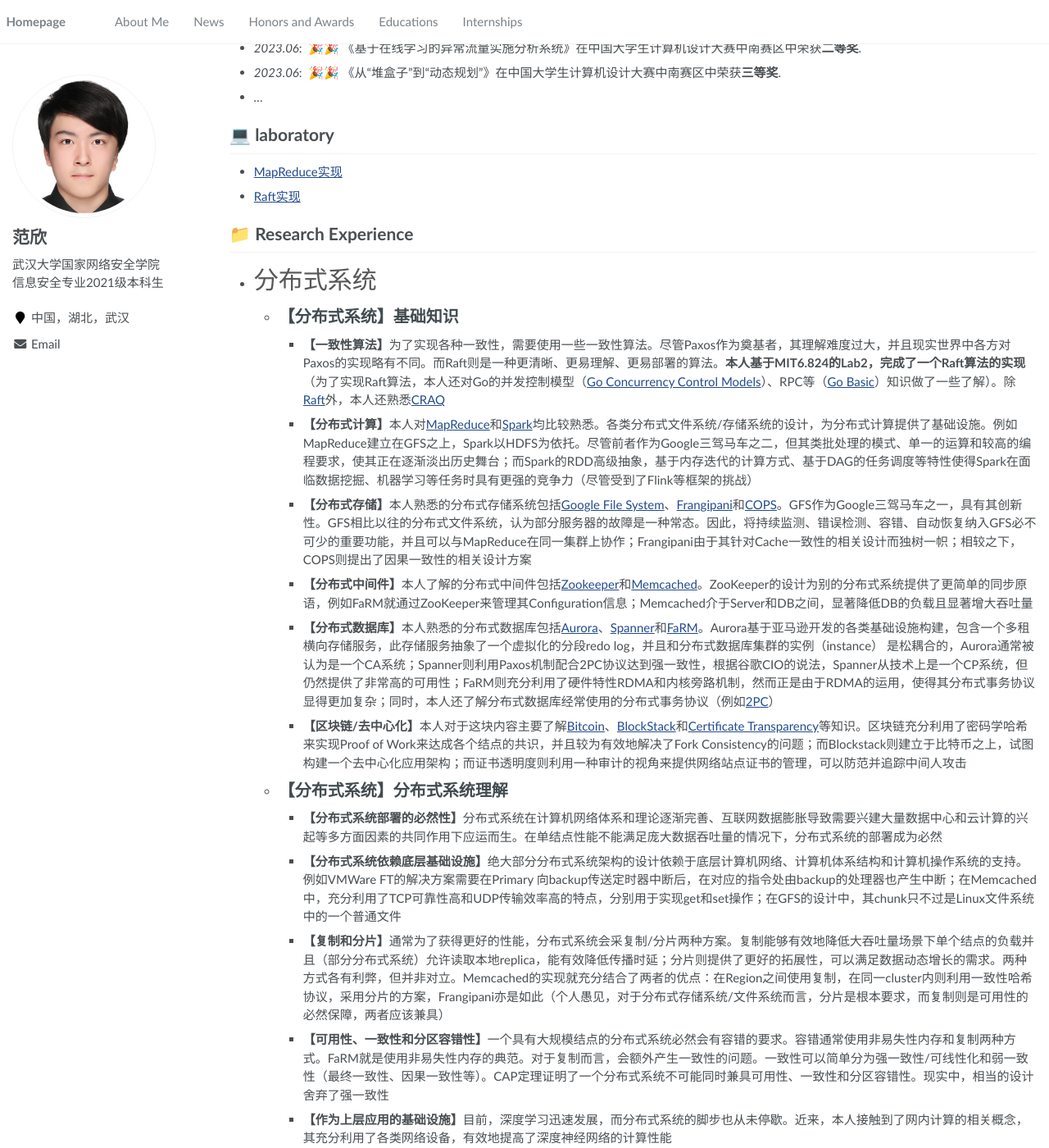
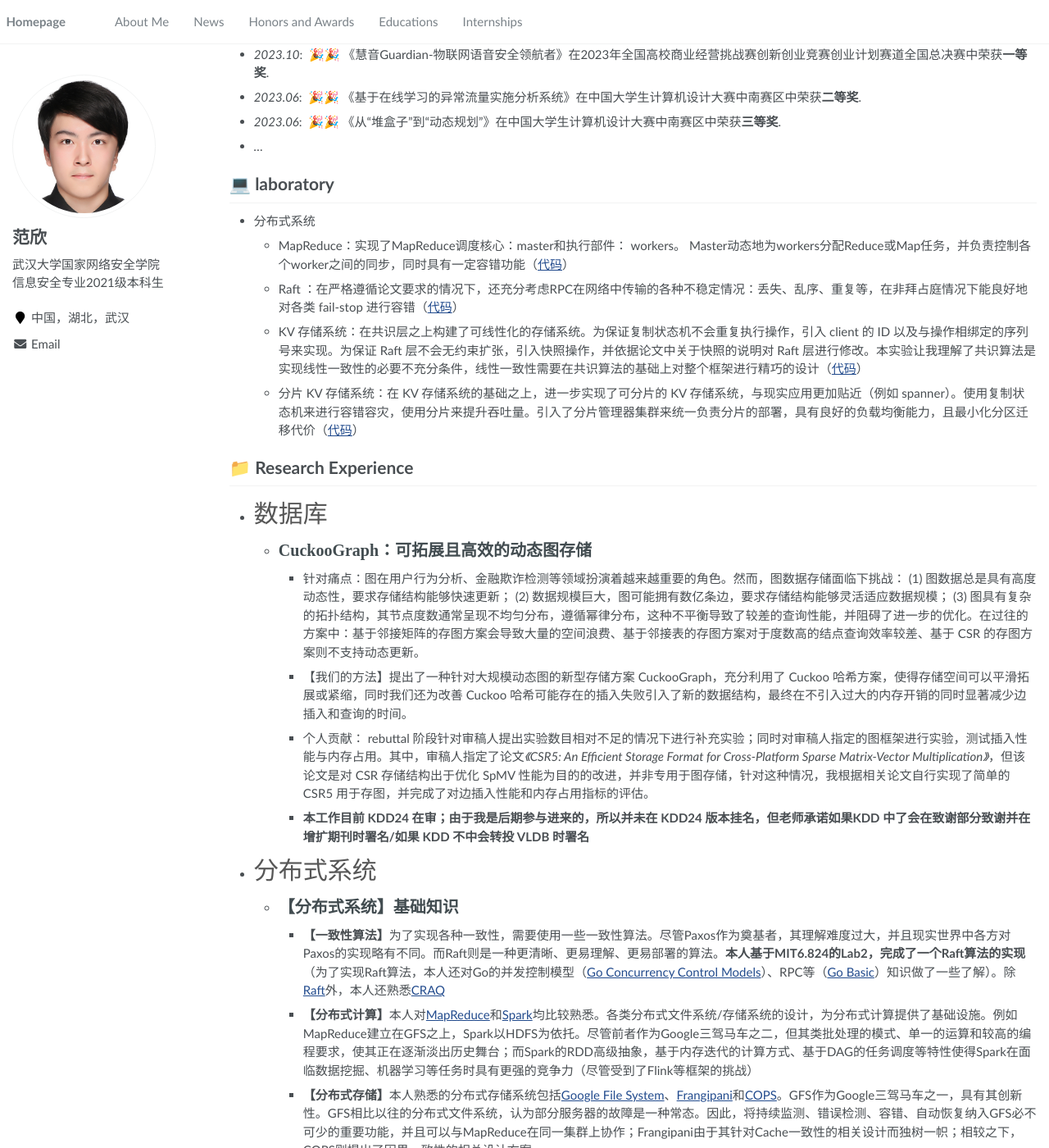
Before and after one commit to fx23333/fx23333.github.io, a Jekyll site: the page built from _pages/about.md, in a window 1280 px wide and 1400 px high, scrolled down 600 px. Shown: the whole window at 82% size. Built offline with Jekyll 4.4.1, drawn with Linux system fonts in a browser that asks for light colours; some web fonts are replaced; some of the changed text lies outside the part shown.

Commit message:
2024-05-07

```diff
--- a/_pages/about.md
+++ b/_pages/about.md
@@ -22,14 +22,16 @@ redirect_from:
 <link rel="stylesheet" type="text/css" href="../assets/css/newfont.css">
 
 # 🏫 Background
-- **专业排名**：前五学期：4/144（2.7%），其中第二学年在年级中成绩排名：1/144，并获**国家奖学金**
+- **成绩均分**：GPA： 3.94/4.0; 均分： 92.75/100
+- **成绩排名**：GPA：**5/144 (3.4%)**; 均分： **3/144 (2.6%)**; 其中第二学年成绩排名:1/144，并获**国家奖学金**
 - **语言能力**：以良好成绩通过CET4(639)和CET6(631)；本科阶段所有英语课程均获满绩(4.0)，其中《英国社会与文化》课程获97分，(根据公共课成绩分析系统)卷面成绩排名全校第一；常在codeforces上刷题，长时间面对英文题面，具备良好英语文献阅读能力
 - **核心课程**：高等数学（97，94）、概率论与数理统计（97）、信息安全数学基础（96）、离散数学（92）、计算机组成原理（95，96）、算法设计与分析（94）、数字逻辑与EDA（98，95）、数据库系统（95）、操作系统原理（92）、编译原理（92）
 - **编程能力**：编程常用语言为C++、Python、Go、Verilog；熟悉算法与数据结构，抽象能力强，代码风格良好；熟悉Linux系统如Ubuntu，Kali的使用；熟悉IDA、OllyDebug等工具的使用；熟悉x86汇编语言；熟悉计算机体系结构、操作系统相关知识；熟悉分布式系统基础（分布式计算框架-如MapReduce/Spark；分布式存储/文件系统-如GFS/Frangipani；分布式事务/数据库-如2PC/Spanner/FaRM/Aurora；分布式中间件-如：Memcached/ZooKeeper；一致性算法-如Raft/CRAQ）
-- **开发工具**：VS Code，PyCharm，Clion，Vivado，LaTeX(Overleaf)，Git
+- **开发工具**：VS Code，GoLand, PyCharm，Clion，Vivado，LaTeX(Overleaf)，Git
 - **在校荣誉**：曾获**2022年度国家奖学金（该年度年级成绩排名为：1/144）**、武汉大学甲等奖学金（5%）、武汉大学三好学生、武汉大学优秀学生、武汉大学优秀共青团员及多项竞赛奖金，在校累计获奖金额逾30000元
 
 # 🔥 News
+- *2024.05*: &nbsp;🎉🎉  在第十五届蓝桥杯全国软件和信息技术专业人才大赛个人赛省赛（软件赛，C++ A组） 湖北赛区中荣获**二等奖**
 - *2023.12*: &nbsp;🎉🎉  获得2022-2023学年年度学习先进个人以及学习进步个人荣誉称号.
 - *2023.10*: &nbsp;🎉🎉  在2022-2023学年年度综合素质测评中取得了1/144的成绩排名，并获**国家奖学金**、武汉大学优秀学生甲等奖学金以及武汉大学三好学生.
 - *2023.10*: &nbsp;🎉🎉 《慧音Guardian-物联网语音安全领航者》在2023年全国高校商业经营挑战赛创新创业竞赛创业计划赛道全国总决赛中荣获**一等奖**.
@@ -38,10 +40,19 @@ redirect_from:
 - *...*
 
 # 💻 laboratory
-- [MapReduce实现](https://github.com/fx23333/MapReduce)
-- [Raft实现](https://github.com/fx23333/Raft)
+- 分布式系统
+  - MapReduce：实现了MapReduce调度核心：master和执行部件： workers。 Master动态地为workers分配Reduce或Map任务，并负责控制各个worker之间的同步，同时具有一定容错功能（[代码](https://github.com/fx23333/MapReduce)）
+  - Raft ：在严格遵循论文要求的情况下，还充分考虑RPC在网络中传输的各种不稳定情况：丢失、乱序、重复等，在非拜占庭情况下能良好地对各类 fail-stop 进行容错（[代码](https://github.com/fx23333/MapReduce)）
+  - KV 存储系统：在共识层之上构建了可线性化的存储系统。为保证复制状态机不会重复执行操作，引入 client 的 ID 以及与操作相绑定的序列号来实现。为保证 Raft 层不会无约束扩张，引入快照操作，并依据论文中关于快照的说明对 Raft 层进行修改。本实验让我理解了共识算法是实现线性一致性的必要不充分条件，线性一致性需要在共识算法的基础上对整个框架进行精巧的设计（[代码](https://github.com/fx23333/kvraft/tree/master)）
+  - 分片 KV 存储系统：在 KV 存储系统的基础之上，进一步实现了可分片的 KV 存储系统，与现实应用更加贴近（例如 spanner）。使用复制状态机来进行容错容灾，使用分片来提升吞吐量。引入了分片管理器集群来统一负责分片的部署，具有良好的负载均衡能力，且最小化分区迁移代价（[代码](https://github.com/fx23333/shardkv)）
 
 # 📁 Research Experience
+- <span class="xingkai" style="font-size: 30px;">数据库</span>
+  - <span class="youyuan"> CuckooGraph：可拓展且高效的动态图存储</span>
+    - 针对痛点：图在用户行为分析、金融欺诈检测等领域扮演着越来越重要的角色。然而，图数据存储面临下挑战： (1) 图数据总是具有高度动态性，要求存储结构能够快速更新； (2) 数据规模巨大，图可能拥有数亿条边，要求存储结构能够灵活适应数据规模； (3) 图具有复杂的拓扑结构，其节点度数通常呈现不均匀分布，遵循幂律分布，这种不平衡导致了较差的查询性能，并阻碍了进一步的优化。在过往的方案中：基于邻接矩阵的存图方案会导致大量的空间浪费、基于邻接表的存图方案对于度数高的结点查询效率较差、基于 CSR 的存图方案则不支持动态更新。
+    - 【我们的方法】提出了一种针对大规模动态图的新型存储方案 CuckooGraph，充分利用了 Cuckoo 哈希方案，使得存储空间可以平滑拓展或紧缩，同时我们还为改善 Cuckoo 哈希可能存在的插入失败引入了新的数据结构，最终在不引入过大的内存开销的同时显著减少边插入和查询的时间。
+    - 个人贡献： rebuttal 阶段针对审稿人提出实验数目相对不足的情况下进行补充实验；同时对审稿人指定的图框架进行实验，测试插入性能与内存占用。其中，审稿人指定了论文*《CSR5: An Efficient Storage Format for Cross-Platform Sparse Matrix-Vector Multiplication》*，但该论文是对 CSR 存储结构出于优化 SpMV 性能为目的的改进，并非专用于图存储，针对这种情况，我根据相关论文自行实现了简单的 CSR5 用于存图，并完成了对边插入性能和内存占用指标的评估。
+    - **本工作目前 KDD24 在审；由于我是后期参与进来的，所以并未在 KDD24 版本挂名，但老师承诺如果KDD 中了会在致谢部分致谢并在增扩期刊时署名/如果 KDD 不中会转投 VLDB 时署名**
 
 - <span class="xingkai" style="font-size: 30px;">分布式系统</span>
   - **<span class="youyuan">【分布式系统】</span>**<span class="fangsong">基础知识</span>
@@ -56,11 +67,12 @@ redirect_from:
     - **【分布式系统部署的必然性】**分布式系统在计算机网络体系和理论逐渐完善、互联网数据膨胀导致需要兴建大量数据中心和云计算的兴起等多方面因素的共同作用下应运而生。在单结点性能不能满足庞大数据吞吐量的情况下，分布式系统的部署成为必然
     - **【分布式系统依赖底层基础设施】**绝大部分分布式系统架构的设计依赖于底层计算机网络、计算机体系结构和计算机操作系统的支持。例如VMWare FT的解决方案需要在Primary 向backup传送定时器中断后，在对应的指令处由backup的处理器也产生中断；在Memcached中，充分利用了TCP可靠性高和UDP传输效率高的特点，分别用于实现get和set操作；在GFS的设计中，其chunk只不过是Linux文件系统中的一个普通文件
     - **【复制和分片】**通常为了获得更好的性能，分布式系统会采复制/分片两种方案。复制能够有效地降低大吞吐量场景下单个结点的负载并且（部分分布式系统）允许读取本地replica，能有效降低传播时延；分片则提供了更好的拓展性，可以满足数据动态增长的需求。两种方式各有利弊，但并非对立。Memcached的实现就充分结合了两者的优点：在Region之间使用复制，在同一cluster内则利用一致性哈希协议，采用分片的方案，Frangipani亦是如此（个人愚见，对于分布式存储系统/文件系统而言，分片是根本要求，而复制则是可用性的必然保障，两者应该兼具）
-    - **【可用性、一致性和分区容错性】**一个具有大规模结点的分布式系统必然会有容错的要求。容错通常使用非易失性内存和复制两种方式。FaRM就是使用非易失性内存的典范。对于复制而言，会额外产生一致性的问题。一致性可以简单分为强一致性/可线性化和弱一致性（最终一致性、因果一致性等）。CAP定理证明了一个分布式系统不可能同时兼具可用性、一致性和分区容错性。现实中，相当的设计舍弃了强一致性
+    - **【可用性、一致性和分区容错性】**一个具有大规模结点的分布式系统必然会有容错的要求。容错通常使用非易失性内存和复制两种方式。FaRM就是使用非易失性内存的典范。对于复制而言，会额外产生一致性的问题。一致性可以简单分为强一致性/可线性化和弱一致性（最终一致性、因果一致性等）。CAP定理证明了在网络分区已经发生了的情况下，一致性和可用性是不可能共存的
     - **【作为上层应用的基础设施】**目前，深度学习迅速发展，而分布式系统的脚步也从未停歇。近来，本人接触到了网内计算的相关概念，其充分利用了各类网络设备，有效地提高了深度神经网络的计算性能
 
-  - <span class="youyuan">【学习计划】</span>
-    - 因为接触时间较短，我目前的知识水平可能还比较有限，但我具有足够的毅力决心以及对分布式系统领域十足的兴趣，所以会在未来进一步学习系统相关的知识。我计划继续完成MIT6.824的学习和Lab，剩余内容已经不多，相信很快就能完成；我还会再利用剩余时间，去完成高质量的操作系统lab（本校的操作系统实验使用ia32架构，并且对于多进程调度等内容涉及较少，但相应地收获了很多x86汇编的知识），例如MIT6.828等；同时我也将广泛涉猎编译原理、计算机体系结构等领域的相关知识并阅读近年来分布式系统领域的[经典论文](https://iswade.github.io/02_distributed_system_paper)
+  <!-- - <span class="youyuan">【学习计划】</span>
+    - 因为接触时间较短，我目前的知识水平可能还比较有限，但我具有足够的毅力决心以及对分布式系统领域十足的兴趣，所以会在未来进一步学习系统相关的知识。我计划继续完成MIT6.824的学习和Lab，剩余内容已经不多，相信很快就能完成；我还会再利用剩余时间，去完成高质量的操作系统lab（本校的操作系统实验使用ia32架构，并且对于多进程调度等内容涉及较少，但相应地收获了很多x86汇编的知识），例如MIT6.828等；同时我也将广泛涉猎编译原理、计算机体系结构等领域的相关知识并阅读近年来分布式系统领域的[经典论文](https://iswade.github.io/02_distributed_system_paper) -->
+
 - <span class="xingkai" style="font-size: 30px;">系统安全</span>
   - <span class="youyuan">【信息系统安全】</span> <span class="fangsong">信息系统安全实践</span>
     - 依托OllyDebug和IDEA等工具对真实的恶意样本逻辑进行分析：[相关内容](https://1drv.ms/b/s!AlxOiC78JsFsh3AgpTWQou7M-CBA?e=c3mJxQ)
@@ -77,15 +89,15 @@ redirect_from:
 
 
 # 📚 Project
-- <span class="youyuan">【人工智能-自然语言处理】</span><span class="fangsong">Kaggle：Feedback Prize-Evaluating Student Writing</span>
+<!-- - <span class="youyuan">【人工智能-自然语言处理】</span><span class="fangsong">Kaggle：Feedback Prize-Evaluating Student Writing</span>
   - 访问了有史以来最大的学生写作数据集，对6至12年级学生撰写的论文中的文本进行分段，并对议论性和修辞性元素进行分类，帮助虚拟写作导师和自动写作系统利用这些算法减少评分时间，印证了自己在自然语言处理方面的优秀能力
   - **【比赛方案】**（1）数据方面首先对官方数据中一些不干净的原标签进行修复；（2）整体的方案采用了Longformer+Deberta的双模型融合；（3）为防止过拟合，尝试在模型头部位置加入Dropout层；（4）训练出了Longformer-base-4096和Deberta-large两个模型，并在模型预测出结果后，使用了后处理的方式来进一步筛选预测的实体，主要是对每种实体的最小长度和最小置信度做出限制，如果小于阈值则被后处理筛掉；（5）最后进行CV-10-Fold和简单的加权融合
-  - <span class="kaishu">取得了的0.712的Final Score，最终摘得本次竞赛的银牌（88 / 2058）</span>，[Feedback Prize Leaderboard](https://www.kaggle.com/competitions/feedback-prize-2021/leaderboard)
+  - <span class="kaishu">取得了的0.712的Final Score，最终摘得本次竞赛的银牌（88 / 2058）</span>，[Feedback Prize Leaderboard](https://www.kaggle.com/competitions/feedback-prize-2021/leaderboard) -->
 
-- <span class="youyuan">【人工智能-自然语言处理】</span><span class="fangsong">实体-立场分析（数据集构建和模型微调）</span>
+<!-- - <span class="youyuan">【人工智能-自然语言处理】</span><span class="fangsong">实体-立场分析（数据集构建和模型微调）</span>
   - 针对实验所选择的“两岸关系”、“疫苗”话题领域，对一段输入文本，识别文本中的实体，并给出该实体对于话题的立场
   - 利用序列标注的方法来解决—解决的核心便是序列标签的设计：经典的序列标注任务中，标签只包含实体的边界信息和实体的类别信息。我们将实体的立场信息同样地通过标签表现出来，由于立场信息、边界信息和类别信息这三者并不相互包含和重叠，因此，我们直接将实体的立场信息直接附加在原有的标签之后，将实体立场分析创新地转化为“立场嵌入式实体识别”任务
-  - <span class="kaishu">相关工作被评为课程Best Project</span>
+  - <span class="kaishu">相关工作被评为课程Best Project</span> -->
 
 - <span class="youyuan">【语音安全】</span> <span class="fangsong">Smart Music Guardian：智能语音攻击防御系统</span>
   - 伴随着智能语音市场的规模逐年递增和“语音控制”的普及，智能语音攻击也正逐渐兴起——它是指语音攻击是指恶意攻击者通过无声远程操控的方式，达到侵入智能设备语音控制系统的目的，并带来诸多隐患
@@ -112,15 +124,9 @@ redirect_from:
   - <span class="kaishu">相关作品获中国大学生计算机设计大赛中南地区赛三等奖</span>
 
 
-- <span class="youyuan">【“互联网+”创新创业】</span> <span class="fangsong">启阳计划：教育、公益、就业有机结合平台</span>
+<!-- - <span class="youyuan">【“互联网+”创新创业】</span> <span class="fangsong">启阳计划：教育、公益、就业有机结合平台</span>
   - 以自主研发的具有学员课程培训、企业人才遴选等多功能的集成性“启阳伴学”小程序为平台，前期独创“行教”模式与公益结合，致力于改变教育资源分配不均衡的问题，后期将业务范围扩充至多栖教育领域，通过独有的校园壁垒、完备的评价体系定向输送新生血液，为全教育行业提供接触优秀大学生的广阔平台
-  - <span class="kaishu">项目于2022年上半年正式投入运营，团队创收10w+；并获马云主办的“善创未来·美好大会”全球青年社会创新大赛全国总决赛二等奖</span>
-
-
-<!-- - <span class="youyuan">【系统安全】</span><span class="fangsong">信息系统安全实践</span>
-  - 依托OllyDebug和IDEA等工具对真实的恶意样本逻辑进行分析，使用AFL对恶意样本进行模糊测试、探索Selinux相关安全机制的原理与使用
-  - 使用Kali和Metasploit对靶机进行渗透测试，深入了解经典漏洞ms08-067的原理和利用方法。此外，还使用永恒之黑在Windows 10平台下进行渗透测试，对永恒之黑漏洞进行详尽的原理分析，并且与永恒之蓝
-  漏洞进行对比，获得老师的好评 -->
+  - <span class="kaishu">项目于2022年上半年正式投入运营，团队创收10w+；并获马云主办的“善创未来·美好大会”全球青年社会创新大赛全国总决赛二等奖</span> -->
 
 
 # 📘 竞赛经历
@@ -128,8 +134,8 @@ redirect_from:
 |:------|:-------:|------:|
 |全国高校商业精英挑战赛-创新创业竞赛：一等奖|团体|国家级|
 |“善创未来·美好大会”全球青年社会创新大赛：二等奖|团体|国家级|
-|“Kaggle：Feedback Prize - Evaluating Student Writing：88/2058（银牌）|团体|国家级|
-|蓝桥杯全国软件和信息技术专业人才大赛（湖北赛区）：二等奖|个人|省部级|
+# |“Kaggle：Feedback Prize - Evaluating Student Writing：88/2058（银牌）|团体|国家级|
+|蓝桥杯全国软件和信息技术专业人才大赛（湖北赛区）：二等奖*2|个人|省部级|
 |中国大学生计算机设计大赛（中南地区赛）：二等奖|团体|省部级|
 |中国大学生计算机设计大赛（中南地区赛）：三等奖*2|团体|省部级|
 |“互联网+”大学生创新创业大赛（武汉大学校赛）：一等奖|团体|市校级|
```
Also changed, not shown: other parts of _pages/about.md (+1 -1 lines).
